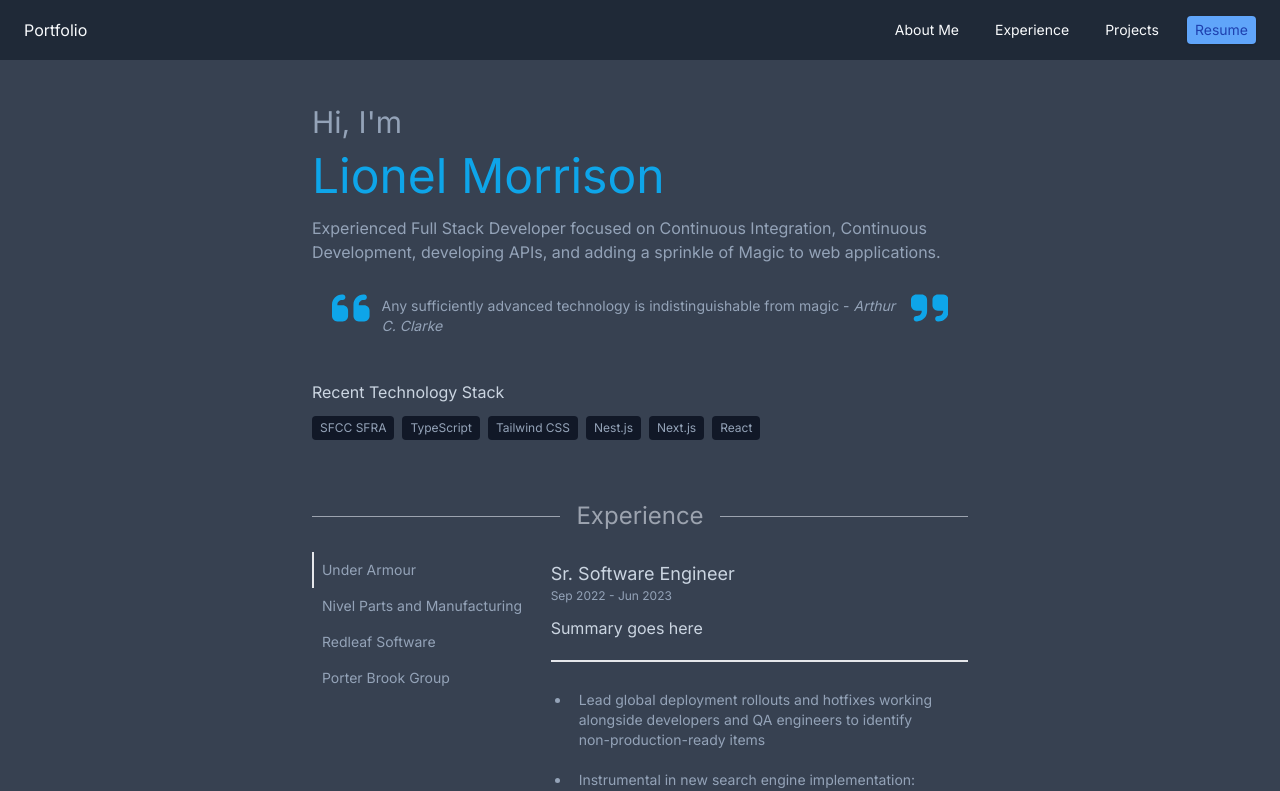
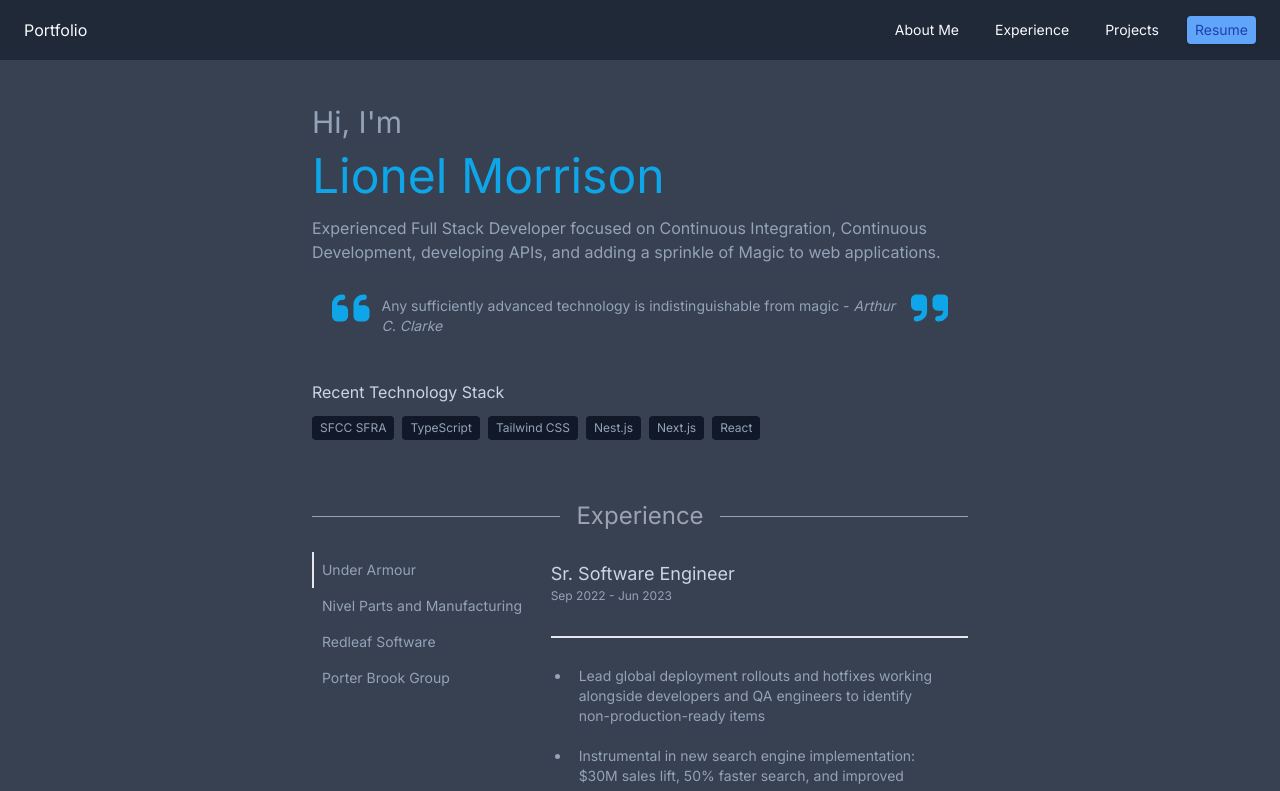
Before and after one commit to lioneljmorrison/portfolio, a Next.js app: page / in a window 1280 px wide. Shown: the top 791 px of the page. Built offline with nearby package versions, Linux system fonts and the light colour scheme.

Commit message:
Removed TLDR

```diff
--- a/app/data.ts
+++ b/app/data.ts
@@ -6,7 +6,6 @@ export const jobsData: Job[] = [
     company: 'Under Armour',
     title: 'Sr. Software Engineer',
     dates: { start: '2022-09-12', end: '2023-06-16' },
-    tldr: 'Summary goes here',
     highlights: [
       'Lead global deployment rollouts and hotfixes working alongside developers and QA engineers to identify non-production-ready items',
       'Instrumental in new search engine implementation: $30M sales lift, 50% faster search, and improved accuracy',
```
